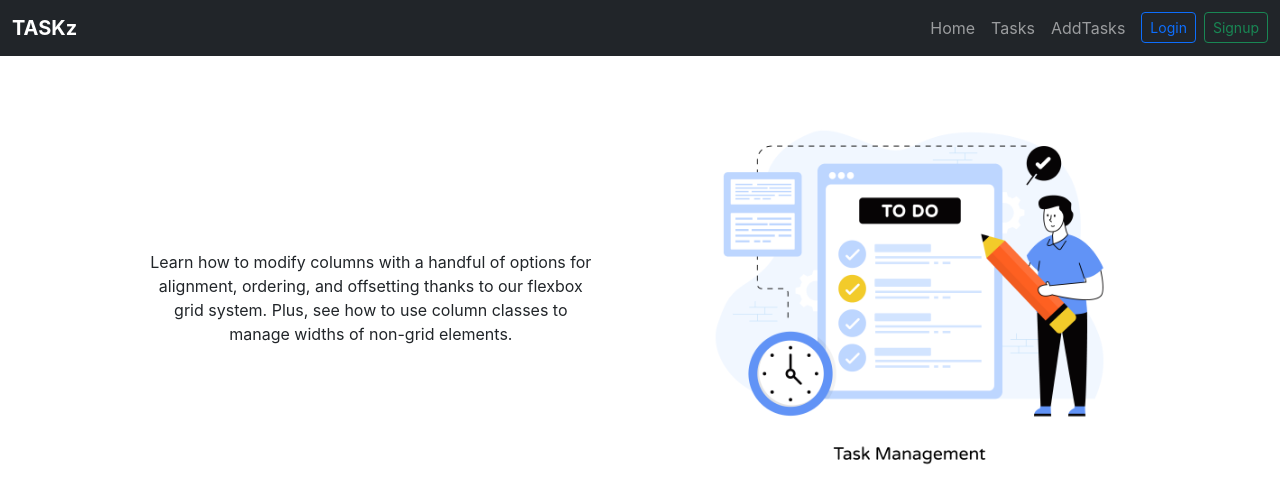
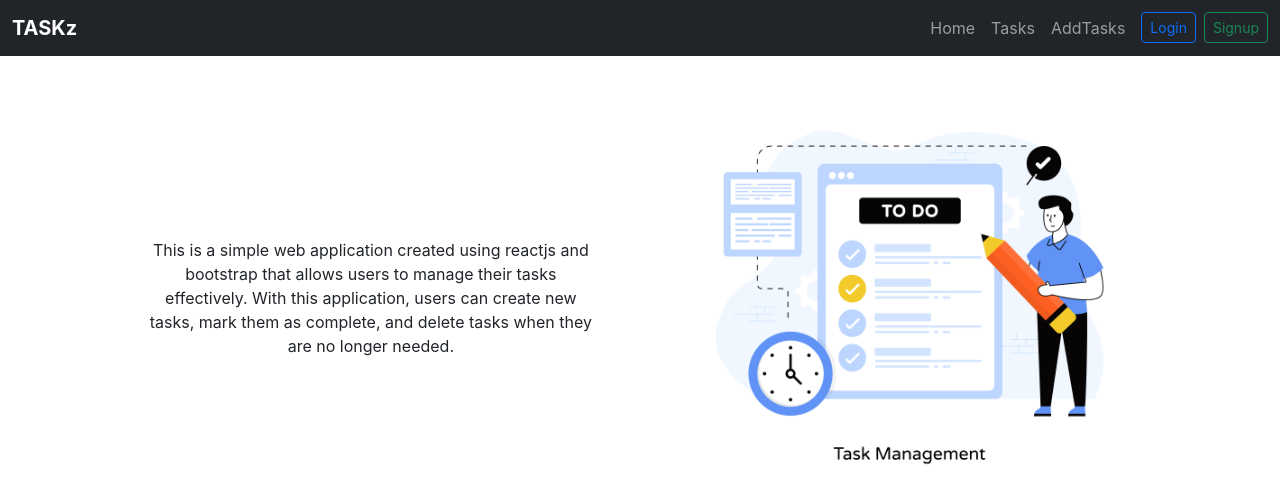
Before and after one commit to kevinkkimutai/Task-Management-System, a React (Create React App) app in the folder front-end/: page / in a window 1280 px wide. Shown: the top 504 px of the page. Built offline with nearby package versions, Linux system fonts and the light colour scheme; no server answers.

Commit message:
home page styled

```diff
--- a/front-end/src/components/Home.jsx
+++ b/front-end/src/components/Home.jsx
@@ -5,8 +5,8 @@ function Home() {
     <div className='container pt-3 text-center'>
       <div className="row justify-content-evenly">
       <div className="col-5">
-      Learn how to modify columns with a handful of options for alignment, ordering, and offsetting thanks to our flexbox grid system.
-      Plus, see how to use column classes to manage widths of non-grid elements.
+      This is a simple web application created using reactjs and bootstrap that allows users to manage their tasks effectively. With this application, users can create new tasks, mark them as complete,
+       and delete tasks when they are no longer needed.
     </div>
     <div className="col-5">
     <img className="img-fluid" src={task} alt="profile" />
```
